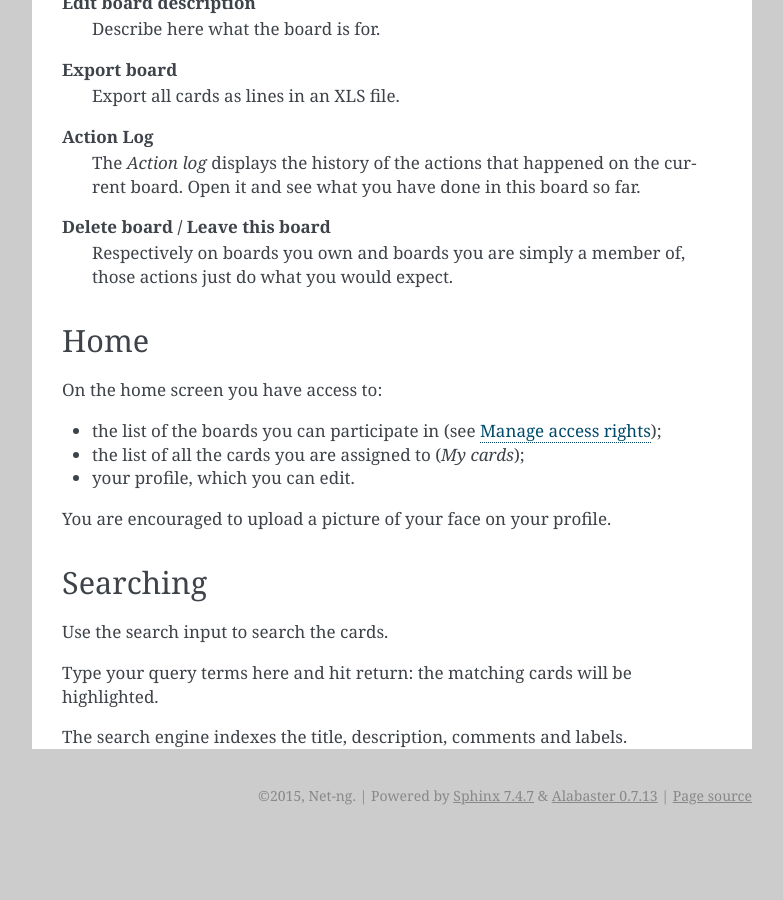
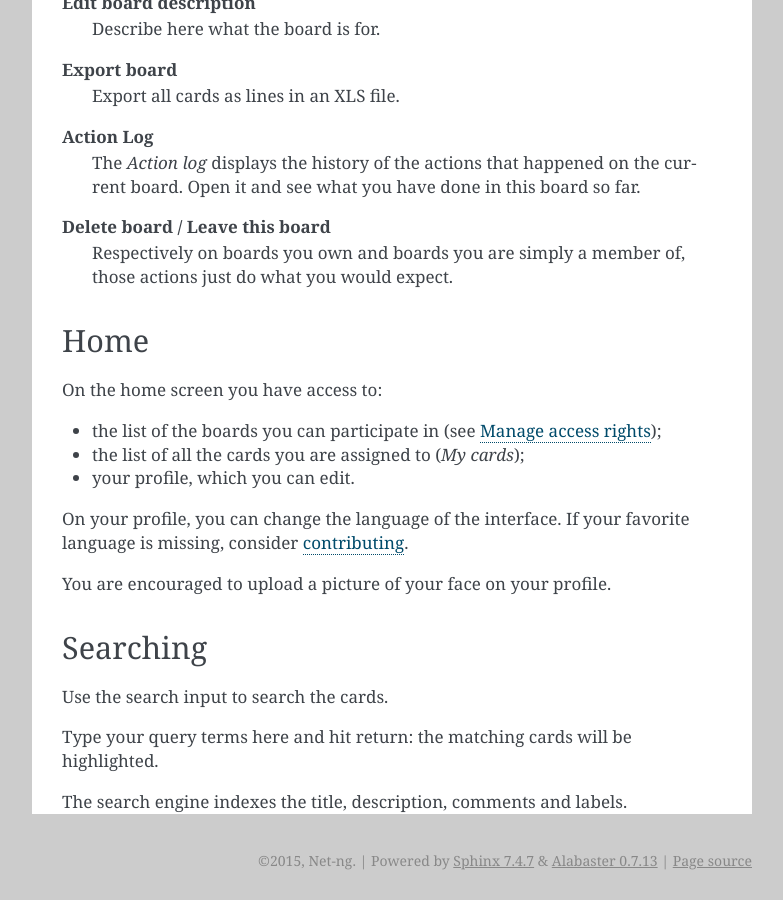
Before and after one commit to Net-ng/kansha, a Sphinx documentation site: the page built from doc/first_connection.rst, in a window 1280 px wide and 900 px high, scrolled down 3580 px. Shown: the whole window, without its empty margins (358-1141 px from the left). Built offline with Sphinx 7.4.7, drawn with Linux system fonts in a browser that asks for light colours; before the commit the page ends 4415 px from its top, so only the background shows below that.

Commit message:
Note about changing the language of the interface in profile.

```diff
--- a/doc/first_connection.rst
+++ b/doc/first_connection.rst
@@ -124,6 +124,8 @@ On the home screen you have access to:
 * the list of all the cards you are assigned to (*My cards*);
 * your profile, which you can edit.
 
+On your profile, you can change the language of the interface. If your favorite language is missing, consider :ref:`contributing <contribute_trans>`.
+
 You are encouraged to upload a picture of your face on your profile.
 
 
```
